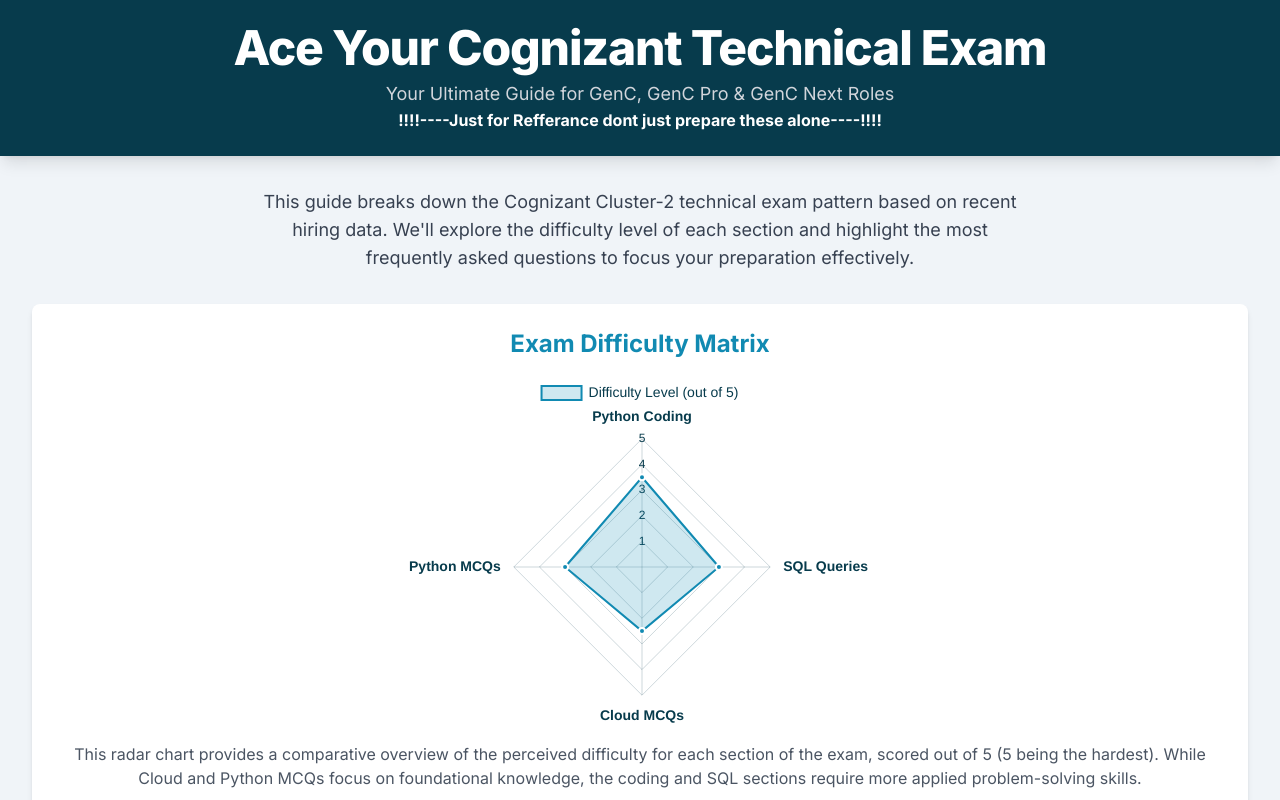
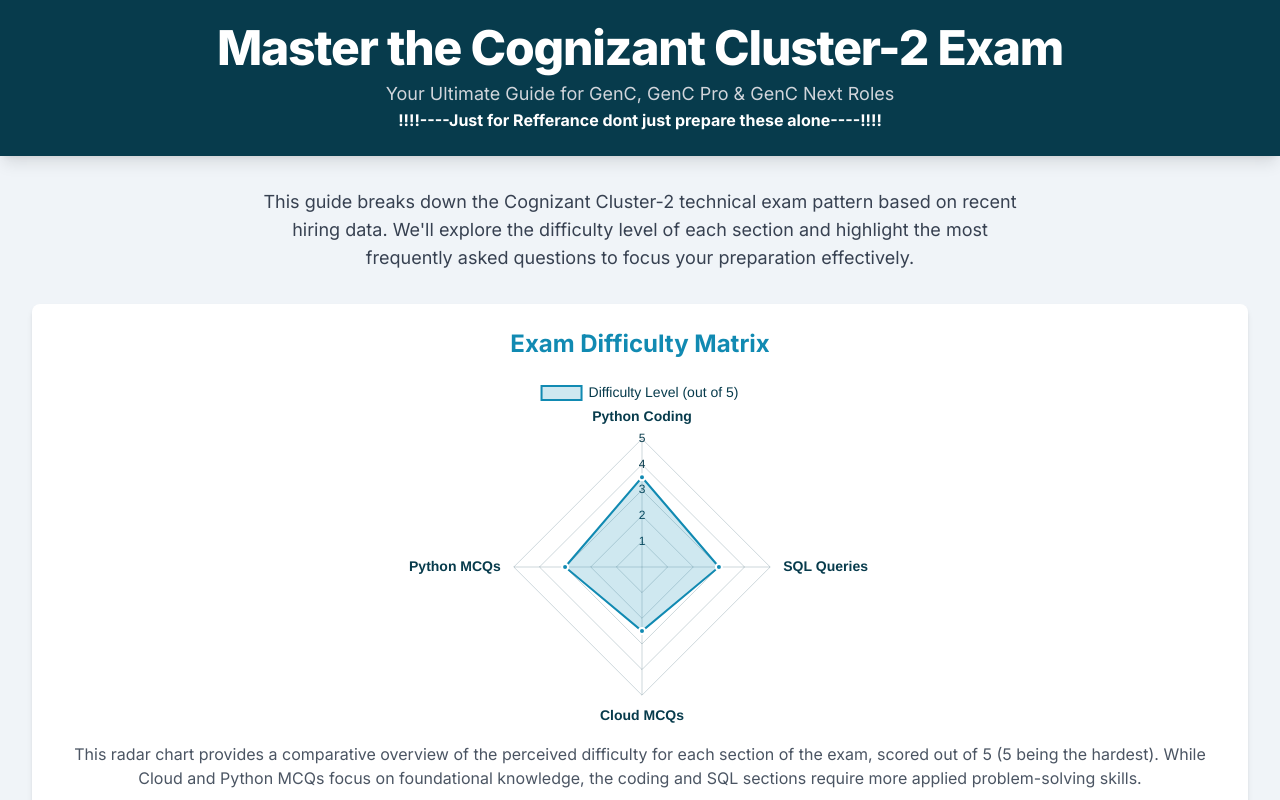
Before and after one commit to karthikeya18062005/cog, a plain HTML site: page index.html in a window 1280 px wide. Shown: the top 800 px of the page. Drawn offline with nearby package versions, Linux system fonts and the light colour scheme.

Commit message:
Update index.html

```diff
--- a/index.html
+++ b/index.html
@@ -57,7 +57,7 @@
 
     <header class="bg-[#073B4C] text-white p-6 shadow-lg">
         <div class="container mx-auto text-center">
-            <h1 class="text-4xl md:text-5xl font-extrabold tracking-tight">Ace Your Cognizant Technical Exam</h1>
+            <h1 class="text-4xl md:text-5xl font-extrabold tracking-tight">Master the Cognizant Cluster-2 Exam</h1>
             <p class="mt-2 text-lg text-gray-300">Your Ultimate Guide for GenC, GenC Pro & GenC Next Roles</p>
             <p><b>!!!!----Just for Refferance dont just prepare these alone----!!!!</b></p>
         </div>
```
